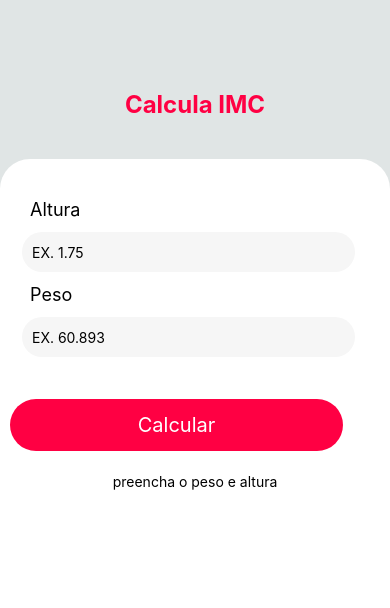
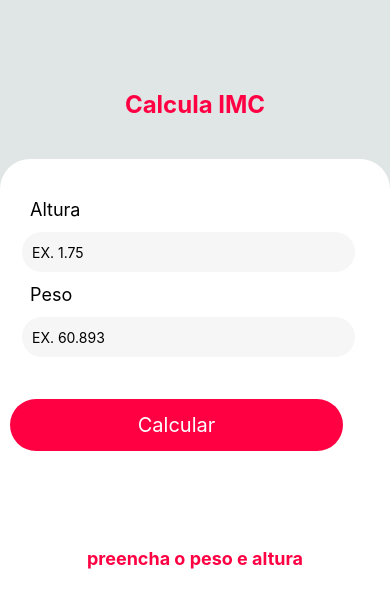
Before and after one commit to oAnthonyG/my-project, a React Native app: screen / in a window 390 px wide. Shown: the top 608 px of the page. Built offline with nearby package versions, Linux system fonts and the light colour scheme.

Commit message:
finish some styles

```diff
--- a/src/components/Form/ResultIMC/index.js
+++ b/src/components/Form/ResultIMC/index.js
@@ -1,11 +1,13 @@
 import React from "react";
 import { View, Text } from "react-native";
+import styles from "./style";
+
 
 export default function ResultIMC(props) {
   return (
-    <View>
-      <Text>{props.messageResultIMC}</Text>
-      <Text>{props.resultIMC}</Text>
+    <View style={styles.resultIMC}>
+      <Text style={styles.information}>{props.messageResultIMC}</Text>
+      <Text style={styles.numberImc}>{props.resultIMC}</Text>
     </View>
   );
 }
--- a/src/components/Form/ResultIMC/style.js
+++ b/src/components/Form/ResultIMC/style.js
@@ -0,0 +1,29 @@
+import { StyleSheet } from "react-native";
+
+
+
+const styles = StyleSheet.create({
+  resultIMC: {
+    fontSize: 48,
+    fontWeight: "bold",
+    width: "100%",
+    alignItems: "center",
+    flex: 1,
+    marginTop: 15,
+    paddingTop: 60,
+    borderRadius: 50,
+    color: "#FF0043",
+  },
+  numberImc: {
+    fontSize: 48,
+    color: "#FF0043",
+    fontWeight: "bold",
+  },
+  information: {
+    fontSize: 18,
+    color: "#FF0043",
+    fontWeight: "bold",
+  }
+});
+
+export default styles;
```
